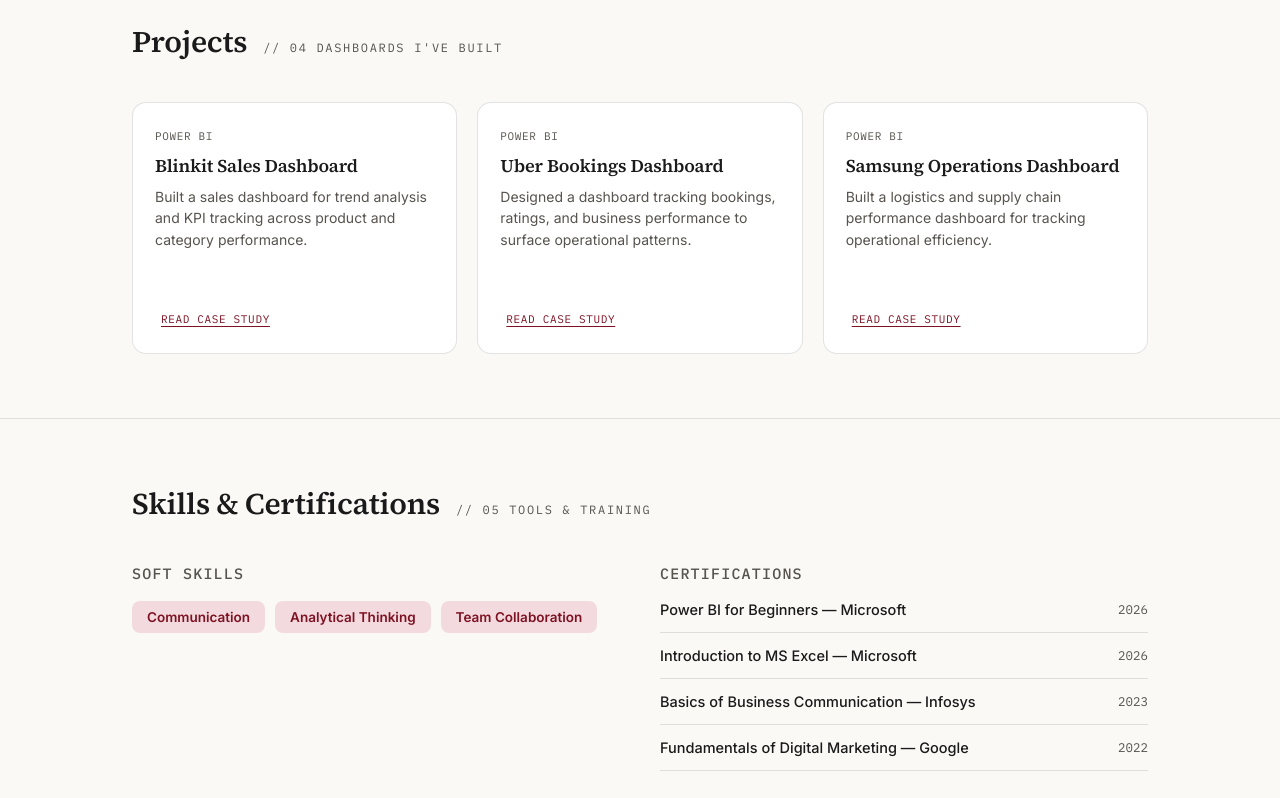
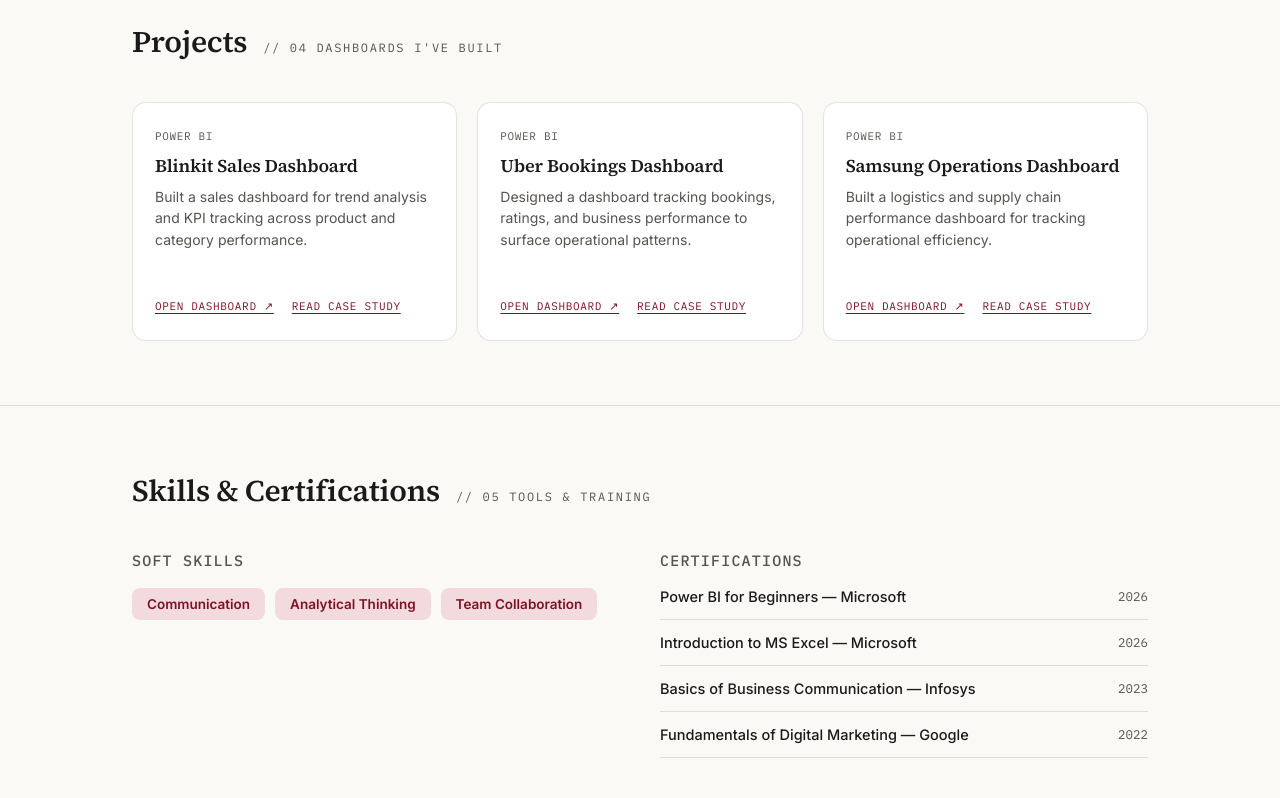
Before and after one commit to poorvanshipatel8-lgtm/portfolioproject, a website built with Vite: page index.html in a window 1280 px wide. Shown: the part 2889-3687 px from the top of the page. Built offline with nearby package versions, Linux system fonts and the light colour scheme.

Commit message:
Add Power BI dashboard links to projects

```diff
--- a/src/css/main.css
+++ b/src/css/main.css
@@ -696,8 +696,16 @@
   color: var(--charcoal);
 }
 
+.proj-card__actions {
+  display: flex;
+  flex-wrap: wrap;
+  gap: 12px;
+  align-items: center;
+  margin-top: 14px;
+}
+
+.proj-card__link,
 .proj-card__expand {
-  margin-top: 14px;
   font-family: 'IBM Plex Mono', monospace;
   font-size: 11px;
   letter-spacing: 0.06em;
@@ -705,6 +713,11 @@
   color: var(--coral-deep);
   text-decoration: underline;
   text-underline-offset: 3px;
+}
+
+.proj-card__link:hover,
+.proj-card__expand:hover {
+  color: var(--coral);
 }
 
 .proj-card__details {
--- a/src/data/content.js
+++ b/src/data/content.js
@@ -121,6 +121,8 @@
       id: 'blinkit',
       tool: 'Power BI',
       title: 'Blinkit Sales Dashboard',
+      dashboardUrl:
+        'https://app.powerbi.com/groups/me/reports/4265b182-4dca-4839-a9e4-0a61642fd506/5f8217ab8eede68b9bcc?experience=power-bi',
       summary:
         'Built a sales dashboard for trend analysis and KPI tracking across product and category performance.',
       hover: {
@@ -137,6 +139,8 @@
       id: 'uber',
       tool: 'Power BI',
       title: 'Uber Bookings Dashboard',
+      dashboardUrl:
+        'https://app.powerbi.com/groups/me/reports/2df64178-fa94-4ba0-86f7-53050a728a21/f62645afbc89cda06b90?experience=power-bi',
       summary:
         'Designed a dashboard tracking bookings, ratings, and business performance to surface operational patterns.',
       hover: {
@@ -153,6 +157,8 @@
       id: 'samsung',
       tool: 'Power BI',
       title: 'Samsung Operations Dashboard',
+      dashboardUrl:
+        'https://app.powerbi.com/groups/me/reports/0d073026-793b-4d14-ae33-01113af199e1/c6479f6ae2692a43591b?experience=power-bi',
       summary:
         'Built a logistics and supply chain performance dashboard for tracking operational efficiency.',
       hover: {
--- a/src/js/render.js
+++ b/src/js/render.js
@@ -70,9 +70,16 @@
         <dt>Outcome</dt>
         <dd>${p.hover.outcome}</dd>
       </dl>
-      <button type="button" class="proj-card__expand" aria-expanded="false">
-        Read case study
-      </button>
+      <div class="proj-card__actions">
+        ${
+          p.dashboardUrl
+            ? `<a class="proj-card__link" href="${p.dashboardUrl}" target="_blank" rel="noopener noreferrer">Open dashboard ↗</a>`
+            : ''
+        }
+        <button type="button" class="proj-card__expand" aria-expanded="false">
+          Read case study
+        </button>
+      </div>
       <div class="proj-card__details" hidden>
         ${p.caseStudy.map((para) => `<p>${para}</p>`).join('')}
       </div>
```
